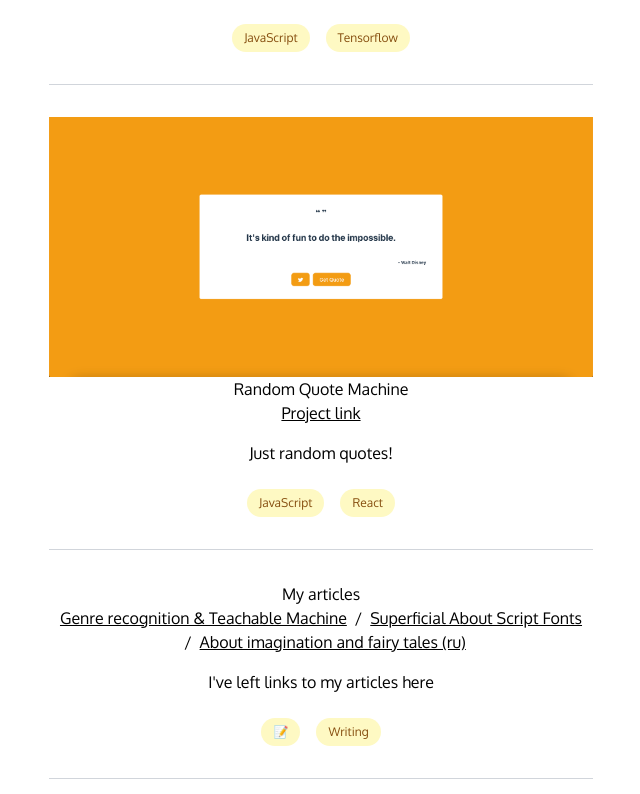
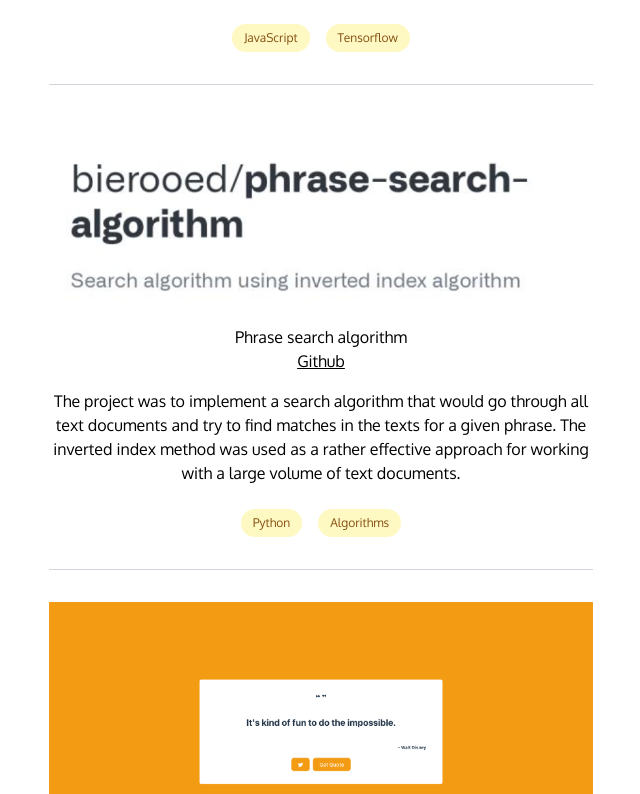
Before and after one commit to bierooed/oganes-oganisyan-cv, a React (Vite) app: page /projects in a window 1280 px wide. Shown: the part 2166-2960 px from the top of the page, without its empty margins (319-959 px from the left). Built offline with nearby package versions, Linux system fonts and the light colour scheme; the HTML template or start-up script is replaced by a standard one.

Commit message:
Add phrase-search-algorithm project

```diff
--- a/src/components/Projects/Projects.jsx
+++ b/src/components/Projects/Projects.jsx
@@ -4,6 +4,8 @@ import cognitiveProject from "../../files/cognitiveProject.png";
 import sightseeingProject from "../../files/sightseeingProject.png";
 import tmImageModelProject from "../../files/tm-image-model-project.png";
 import randomQuoteProject from "../../files/randomQuoteProject.png";
+import phraseSearchProject from "../../files/phrase-search-project.png";
+
 import Links from "./Links";
 
 const projects = [
@@ -95,6 +97,22 @@ const projects = [
 
   {
     id: 4,
+    project: "Phrase search algorithm",
+    stack: ["Python", "Algorithms"],
+    pic: phraseSearchProject,
+    description:
+      " The project was to implement a search algorithm that would go through all text documents and try to find matches in the texts for a given phrase. The inverted index method was used as a rather effective approach for working with a large volume of text documents.",
+    links: [
+      {
+        id: 0,
+        href: "https://github.com/bierooed/phrase-search-algorithm",
+        innerText: "Github",
+      },
+    ],
+  },
+
+  {
+    id: 5,
     project: "Random Quote Machine",
     stack: ["JavaScript", "React"],
     pic: randomQuoteProject,
@@ -109,7 +127,7 @@ const projects = [
   },
 
   {
-    id: 5,
+    id: 6,
     project: "My articles",
     stack: ["📝", "Writing"],
     description: "I've left links to my articles here",
@@ -135,7 +153,7 @@ const projects = [
   },
 
   {
-    id: 6,
+    id: 7,
     project: "Additionally",
     stack: ["C++", "NodeJS", "Linux"],
     description:
```
Also changed, not shown: src/files/phrase-search-project.png (added).
